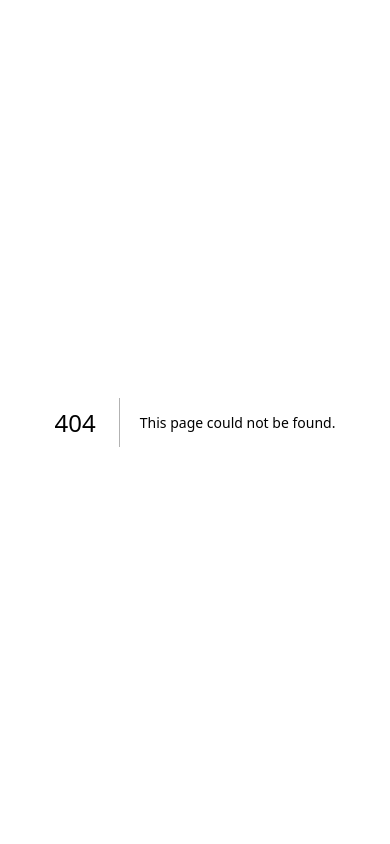
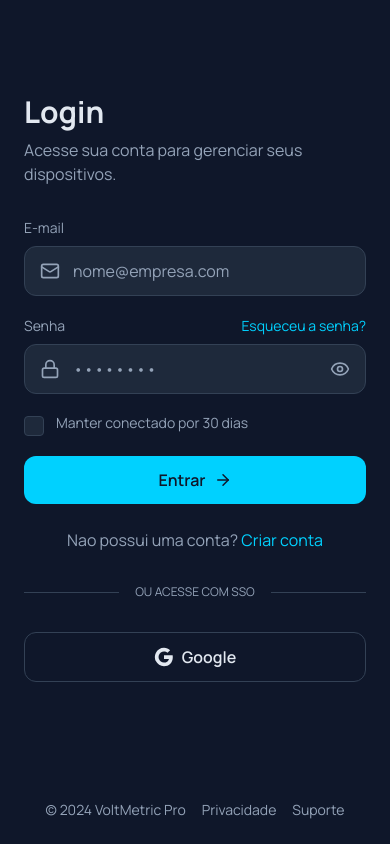
Before and after one commit to Heitor-Bello/smart-plug, a Next.js app: page /login in a window 390 px wide. Before the commit this address had no page. Built offline with nearby package versions, Linux system fonts and the light colour scheme.

Commit message:
feat: create login page with responsive layout
Add LoginBrandPanel, LoginForm, and responsive login layout components

Co-authored-by: Hetor Bello <104081422+Heitor-Bello@users.noreply.github.com>

```diff
--- /dev/null
+++ b/src/app/login/_components/LoginBrandPanel.tsx
@@ -0,0 +1,78 @@
+"use client";
+
+import { Zap } from "lucide-react";
+
+export function LoginBrandPanel() {
+  return (
+    <div className="flex flex-col h-full bg-card rounded-2xl p-8 lg:p-12">
+      {/* Logo */}
+      <div className="flex items-center gap-2 mb-2">
+        <div className="w-8 h-8 bg-primary rounded-lg flex items-center justify-center">
+          <Zap size={18} className="text-primary-foreground" />
+        </div>
+        <span className="text-primary font-bold text-xl">VoltMetric Pro</span>
+      </div>
+      <p className="text-muted-foreground text-sm mb-12">
+        Energy Intelligence Command Center
+      </p>
+
+      {/* Pulse Visualization */}
+      <div className="flex-1 flex items-center justify-center">
+        <div className="relative w-64 h-64">
+          {/* Outer border with gradient */}
+          <div className="absolute inset-0 rounded-2xl border border-primary/30 bg-gradient-to-b from-primary/5 to-transparent" />
+
+          {/* Inner glow */}
+          <div className="absolute inset-4 rounded-xl border border-primary/20" />
+
+          {/* Center pulse line */}
+          <div className="absolute inset-0 flex items-center justify-center">
+            <svg
+              viewBox="0 0 200 100"
+              className="w-48 h-24"
+              fill="none"
+              xmlns="http://www.w3.org/2000/svg"
+            >
+              <path
+                d="M0 50 L40 50 L50 50 L60 30 L70 70 L80 20 L90 80 L100 50 L110 50 L200 50"
+                stroke="url(#pulseGradient)"
+                strokeWidth="2"
+                strokeLinecap="round"
+                strokeLinejoin="round"
+                className="animate-pulse"
+              />
+              <defs>
+                <linearGradient id="pulseGradient" x1="0%" y1="0%" x2="100%" y2="0%">
+                  <stop offset="0%" stopColor="#00D1FF" stopOpacity="0.3" />
+                  <stop offset="50%" stopColor="#00D1FF" stopOpacity="1" />
+                  <stop offset="100%" stopColor="#00D1FF" stopOpacity="0.3" />
+                </linearGradient>
+              </defs>
+            </svg>
+          </div>
+
+          {/* Glow effect */}
+          <div className="absolute inset-0 flex items-center justify-center pointer-events-none">
+            <div className="w-16 h-16 bg-primary/20 rounded-full blur-xl" />
+          </div>
+
+          {/* Corner decorations */}
+          <div className="absolute top-0 left-0 w-4 h-4 border-t-2 border-l-2 border-primary/50 rounded-tl-lg" />
+          <div className="absolute top-0 right-0 w-4 h-4 border-t-2 border-r-2 border-primary/50 rounded-tr-lg" />
+          <div className="absolute bottom-0 left-0 w-4 h-4 border-b-2 border-l-2 border-primary/50 rounded-bl-lg" />
+          <div className="absolute bottom-0 right-0 w-4 h-4 border-b-2 border-r-2 border-primary/50 rounded-br-lg" />
+        </div>
+      </div>
+
+      {/* Quote Box */}
+      <div className="mt-auto bg-secondary/50 rounded-xl p-6 border border-border">
+        <p className="text-foreground font-medium mb-2">
+          {'"Monitoring the pulse of every kilowatt."'}
+        </p>
+        <p className="text-muted-foreground text-sm">
+          {"Visualize, analyze and optimize your facility's energy footprint in real-time with industrial precision."}
+        </p>
+      </div>
+    </div>
+  );
+}
--- /dev/null
+++ b/src/app/login/_components/LoginForm.tsx
@@ -0,0 +1,135 @@
+"use client";
+
+import { useState } from "react";
+import Link from "next/link";
+import { Mail, Lock, ArrowRight } from "lucide-react";
+import { Input } from "@/components/ui/Input";
+import { Button } from "@/components/ui/Button";
+import { Checkbox } from "@/components/ui/Checkbox";
+
+export function LoginForm() {
+  const [email, setEmail] = useState("");
+  const [password, setPassword] = useState("");
+  const [rememberMe, setRememberMe] = useState(false);
+
+  const handleSubmit = (e: React.FormEvent) => {
+    e.preventDefault();
+    console.log({ email, password, rememberMe });
+  };
+
+  return (
+    <div className="flex flex-col h-full">
+      <div className="flex-1 flex flex-col justify-center max-w-md mx-auto w-full px-6 lg:px-0">
+        {/* Header */}
+        <div className="mb-8">
+          <h1 className="text-3xl font-bold text-foreground mb-2">Login</h1>
+          <p className="text-muted-foreground">
+            Acesse sua conta para gerenciar seus dispositivos.
+          </p>
+        </div>
+
+        {/* Form */}
+        <form onSubmit={handleSubmit} className="space-y-5">
+          <Input
+            label="E-mail"
+            type="email"
+            placeholder="nome@empresa.com"
+            icon={<Mail size={20} />}
+            value={email}
+            onChange={(e) => setEmail(e.target.value)}
+            required
+          />
+
+          <div className="space-y-2">
+            <div className="flex items-center justify-between">
+              <label className="text-sm text-muted-foreground">Senha</label>
+              <Link
+                href="/forgot-password"
+                className="text-sm text-primary hover:underline"
+              >
+                Esqueceu a senha?
+              </Link>
+            </div>
+            <div className="relative">
+              <Input
+                type="password"
+                placeholder="••••••••"
+                icon={<Lock size={20} />}
+                value={password}
+                onChange={(e) => setPassword(e.target.value)}
+                required
+              />
+            </div>
+          </div>
+
+          <Checkbox
+            label="Manter conectado por 30 dias"
+            checked={rememberMe}
+            onChange={(e) => setRememberMe(e.target.checked)}
+          />
+
+          <Button type="submit" className="w-full">
+            Entrar
+            <ArrowRight size={18} />
+          </Button>
+        </form>
+
+        {/* Create Account Link */}
+        <p className="text-center text-muted-foreground mt-6">
+          Nao possui uma conta?{" "}
+          <Link href="/register" className="text-primary hover:underline">
+            Criar conta
+          </Link>
+        </p>
+
+        {/* SSO Divider */}
+        <div className="relative my-8">
+          <div className="absolute inset-0 flex items-center">
+            <div className="w-full border-t border-border" />
+          </div>
+          <div className="relative flex justify-center text-xs uppercase">
+            <span className="bg-background px-4 text-muted-foreground">
+              Ou acesse com SSO
+            </span>
+          </div>
+        </div>
+
+        {/* Google SSO Button */}
+        <Button variant="outline" className="w-full">
+          <svg className="w-5 h-5" viewBox="0 0 24 24">
+            <path
+              fill="currentColor"
+              d="M22.56 12.25c0-.78-.07-1.53-.2-2.25H12v4.26h5.92c-.26 1.37-1.04 2.53-2.21 3.31v2.77h3.57c2.08-1.92 3.28-4.74 3.28-8.09z"
+            />
+            <path
+              fill="currentColor"
+              d="M12 23c2.97 0 5.46-.98 7.28-2.66l-3.57-2.77c-.98.66-2.23 1.06-3.71 1.06-2.86 0-5.29-1.93-6.16-4.53H2.18v2.84C3.99 20.53 7.7 23 12 23z"
+            />
+            <path
+              fill="currentColor"
+              d="M5.84 14.09c-.22-.66-.35-1.36-.35-2.09s.13-1.43.35-2.09V7.07H2.18C1.43 8.55 1 10.22 1 12s.43 3.45 1.18 4.93l2.85-2.22.81-.62z"
+            />
+            <path
+              fill="currentColor"
+              d="M12 5.38c1.62 0 3.06.56 4.21 1.64l3.15-3.15C17.45 2.09 14.97 1 12 1 7.7 1 3.99 3.47 2.18 7.07l3.66 2.84c.87-2.6 3.3-4.53 6.16-4.53z"
+            />
+          </svg>
+          Google
+        </Button>
+      </div>
+
+      {/* Footer */}
+      <footer className="py-6 text-center text-sm text-muted-foreground">
+        <div className="flex items-center justify-center gap-4">
+          <span>© 2024 VoltMetric Pro</span>
+          <Link href="/privacy" className="hover:text-foreground">
+            Privacidade
+          </Link>
+          <Link href="/support" className="hover:text-foreground">
+            Suporte
+          </Link>
+        </div>
+      </footer>
+    </div>
+  );
+}
--- /dev/null
+++ b/src/app/login/page.tsx
@@ -0,0 +1,18 @@
+import { LoginBrandPanel } from "./_components/LoginBrandPanel";
+import { LoginForm } from "./_components/LoginForm";
+
+export default function LoginPage() {
+  return (
+    <main className="min-h-screen bg-background flex">
+      {/* Left Panel - Brand */}
+      <div className="hidden lg:block lg:w-1/2 p-6">
+        <LoginBrandPanel />
+      </div>
+
+      {/* Right Panel - Form */}
+      <div className="w-full lg:w-1/2 flex flex-col">
+        <LoginForm />
+      </div>
+    </main>
+  );
+}
```
